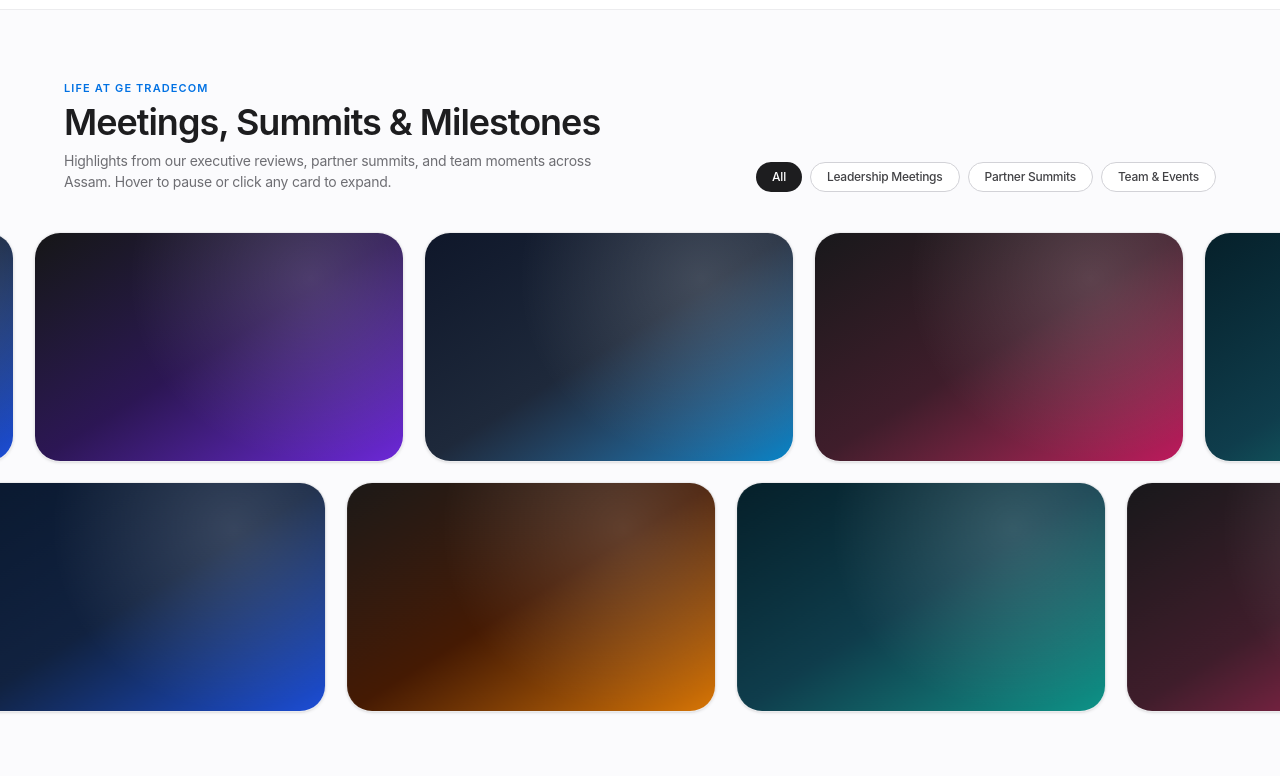
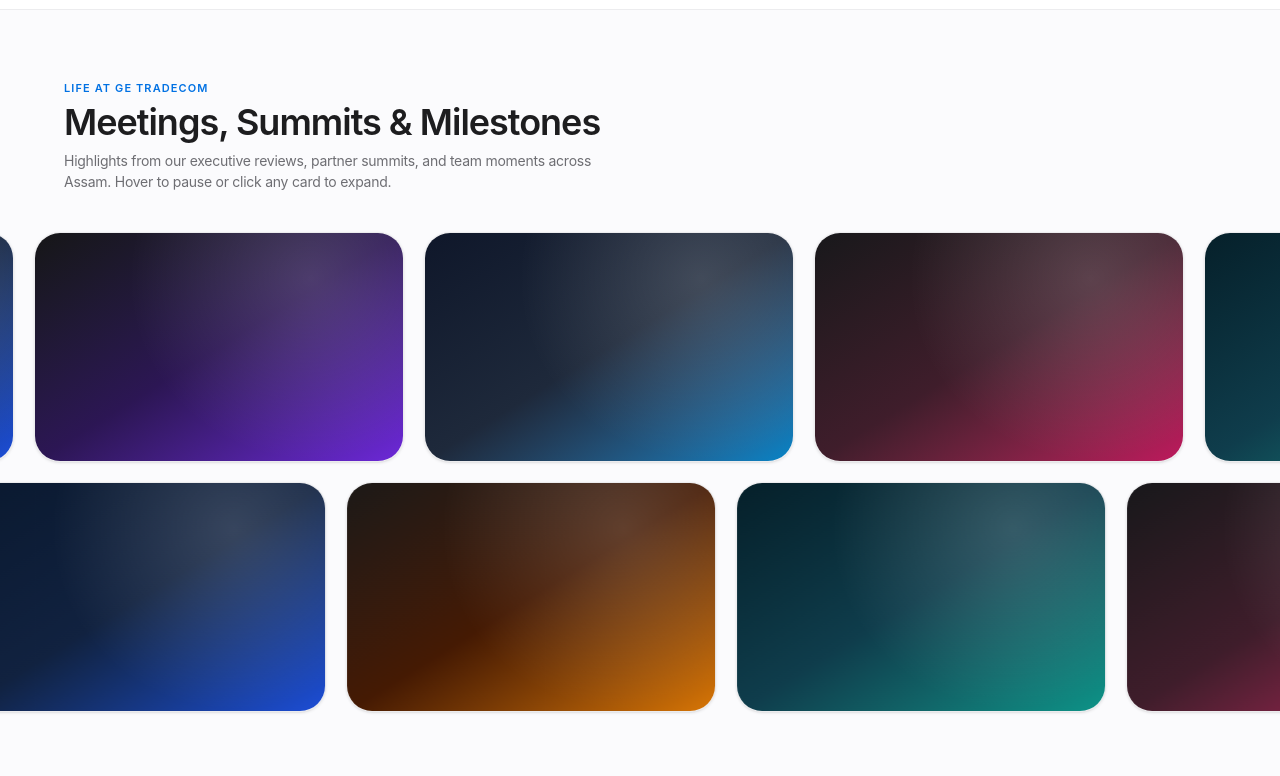
Before and after one commit to itswayne23/getradecom-website, a PHP site: page /about.php in a window 1280 px wide. Shown: the part 954-1730 px from the top of the page. Run offline with PHP 8.4, Linux system fonts and the light colour scheme.

Commit message:
Remove category filter pills from About Us gallery

```diff
--- a/about.php
+++ b/about.php
@@ -137,7 +137,6 @@ $moments = [
 <!-- Animated Meetings, Events & Milestones Gallery -->
 <section id="moments" class="bg-[#fbfbfd] border-y border-black/[0.06] py-16 overflow-hidden">
     <div class="max-w-[1200px] mx-auto px-4 sm:px-6 mb-10">
-        <div class="flex flex-col md:flex-row md:items-end justify-between gap-6">
         <div>
             <span class="text-[11px] font-semibold uppercase tracking-widest text-[#0071e3]">Life at GE Tradecom</span>
             <h2 class="font-display text-3xl sm:text-4xl font-semibold tracking-tight text-[#1d1d1f] mt-1">
@@ -146,17 +145,6 @@ $moments = [
             <p class="text-[14px] text-[#6e6e73] mt-2 max-w-xl">
                 Highlights from our executive reviews, partner summits, and team moments across Assam. Hover to pause or click any card to expand.
             </p>
-            </div>
-
-            <!-- Interactive Category Filter -->
-            <div class="flex flex-wrap gap-2">
-                <?php foreach (['All', 'Leadership Meetings', 'Partner Summits', 'Team & Events'] as $idx => $cat): ?>
-                <button type="button" onclick="filterMoments('<?= e($cat) ?>', this)"
-                        class="moment-filter px-4 py-1.5 rounded-full text-xs font-medium transition cursor-pointer <?= $idx === 0 ? 'bg-[#1d1d1f] text-white' : 'bg-white border border-[#d2d2d7] text-[#424245] hover:border-[#1d1d1f]' ?>">
-                    <?= e($cat) ?>
-                </button>
-                <?php endforeach; ?>
-            </div>
         </div>
     </div>
 
@@ -184,21 +172,6 @@ $moments = [
             <?php endforeach; ?>
         </div>
         <?php endfor; ?>
-    </div>
-
-    <!-- Filtered Grid View (Shown when a specific category tab is clicked) -->
-    <div id="moments-grid-view" class="hidden max-w-[1200px] mx-auto px-4 sm:px-6 grid grid-cols-1 md:grid-cols-2 lg:grid-cols-3 gap-5">
-        <?php foreach ($moments as $idx => $m): ?>
-        <button type="button" data-moment-cat="<?= e($m['category']) ?>" onclick="openMomentLightbox(<?= $idx ?>)" aria-label="<?= e($m['title']) ?>"
-                class="moment-grid-card group relative h-[250px] rounded-[26px] overflow-hidden border border-black/[0.06] shadow-sm hover:shadow-xl transition-all duration-500 cursor-pointer">
-            <?php if (!empty($m['image'])): ?>
-                <img src="<?= e($m['image']) ?>" alt="<?= e($m['title']) ?>"
-                     class="absolute inset-0 w-full h-full object-cover transition-transform duration-700 group-hover:scale-105">
-            <?php else: ?>
-                <div class="absolute inset-0 bg-gradient-to-br <?= e($m['accent']) ?> transition-transform duration-700 group-hover:scale-105"></div>
-            <?php endif; ?>
-        </button>
-        <?php endforeach; ?>
     </div>
 </section>
 
@@ -263,30 +236,6 @@ $moments = [
 const MOMENTS = <?= json_encode($moments, JSON_UNESCAPED_SLASHES) ?>;
 let currentMomentIdx = 0;
 
-function filterMoments(cat, btn) {
-    document.querySelectorAll('.moment-filter').forEach(el => {
-        el.classList.remove('bg-[#1d1d1f]', 'text-white');
-        el.classList.add('bg-white', 'border', 'border-[#d2d2d7]', 'text-[#424245]');
-    });
-    if (btn) {
-        btn.classList.add('bg-[#1d1d1f]', 'text-white');
-        btn.classList.remove('bg-white', 'border', 'border-[#d2d2d7]', 'text-[#424245]');
-    }
-
-    const marquee = document.getElementById('moments-marquee-view');
-    const grid = document.getElementById('moments-grid-view');
-    if (cat === 'All') {
-        marquee.classList.remove('hidden');
-        grid.classList.add('hidden');
-    } else {
-        marquee.classList.add('hidden');
-        grid.classList.remove('hidden');
-        grid.querySelectorAll('.moment-grid-card').forEach(card => {
-            card.style.display = card.getAttribute('data-moment-cat') === cat ? '' : 'none';
-        });
-    }
-}
-
 function openMomentLightbox(idx) {
     currentMomentIdx = (idx + MOMENTS.length) % MOMENTS.length;
     const m = MOMENTS[currentMomentIdx];
```
Lines whose indentation alone changed are shown as unchanged.
